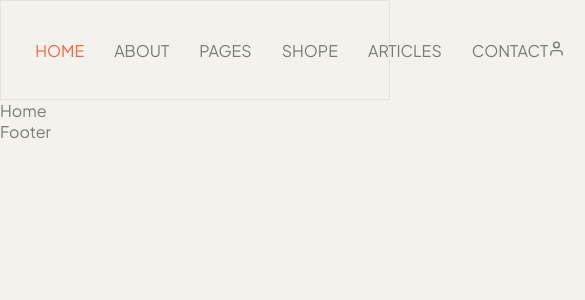
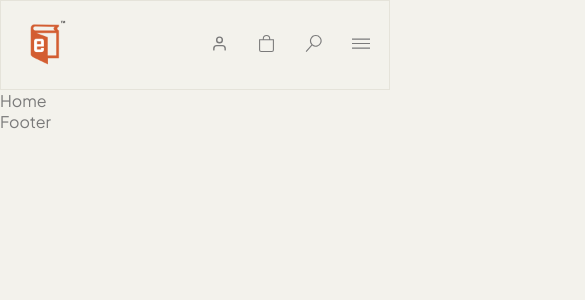
Before and after one commit to abushoaib99/book_website_with_react, a React (Vite) app: page / in a window 390 px wide. Shown: the top 300 px of the page, 585 px wide, since content can reach past the window. Built offline with nearby package versions, Linux system fonts and the light colour scheme.

Commit message:
-nav link menu and close icon dynamicly show hide

```diff
--- a/src/Components/Nav/Nav.css
+++ b/src/Components/Nav/Nav.css
@@ -47,3 +47,53 @@ nav{
 .menu-button{
     display: none;
 }
+
+/*...........Max-width: 1024px................*/
+@media (max-width: 1024px){
+    nav{
+        height: 90px;
+    }
+    .nav-container{
+        position: relative;
+        height: 100%;
+    }
+    .nav-container .logo{
+        width: 50px;
+    }
+    .nav-links{
+        flex-direction: column;
+        gap: 0;
+        width: 20rem;
+        transition: var(--transition);
+        top: 90px;
+        right: 0;
+        position: fixed;
+    }
+    .nav-links li{
+        height: 100%;
+        width: 100%;
+    }
+    .nav-links a{
+        background: var(--color-bg-1);
+        height: 80px;
+        width: 100%;
+        display: flex;
+        padding-left: 40px;
+        align-items: center;
+        overflow: hidden;
+        box-shadow: -1rem 5rem 5rem rgba(0, 0, 0, 0.4);
+    }
+    .menu-button{
+        display: inline-block;
+        color: var(--color-dark);
+        font-size: 18px;
+    }
+
+    /* ..........NavLink show and hide...........*/
+    .nav-link-show{
+        display: flex;
+    }
+    .nav-link-hide{
+        display: none;
+    }
+}
--- a/src/Components/Nav/Nav.jsx
+++ b/src/Components/Nav/Nav.jsx
@@ -14,8 +14,14 @@ import { navLinks, navRight } from '../../Data/Data'
 import { VscMenu } from "react-icons/vsc";
 import { GrClose } from "react-icons/gr";
 
+// Import Hokes
+import {useState} from 'react';
+
 
 export default function Nav() {
+  // useState for NavLinks show and hide
+  const [isNavLinkShow, setIsNavLinkShow] = useState(false);
+
   return (
     <nav>
       <div className="container nav-container">
@@ -25,7 +31,7 @@ export default function Nav() {
         </Link>
 
         {/* ............Nav-Link............*/}
-        <ul className="nav-links">
+        <ul className={`nav-links ${isNavLinkShow ? 'nav-link-show' : 'nav-link-hide'}`}>
           {
             navLinks.map(({name, path}, index) => {
               return(
@@ -51,9 +57,11 @@ export default function Nav() {
               )
             })
           }
-          <button className="menu-button">
-            <VscMenu />
-            <GrClose />
+          <button className="menu-button" onClick={() => setIsNavLinkShow(!isNavLinkShow)}>
+            {
+              isNavLinkShow ? <GrClose /> :
+              <VscMenu />
+            }
 
           </button>
         </div>
```
